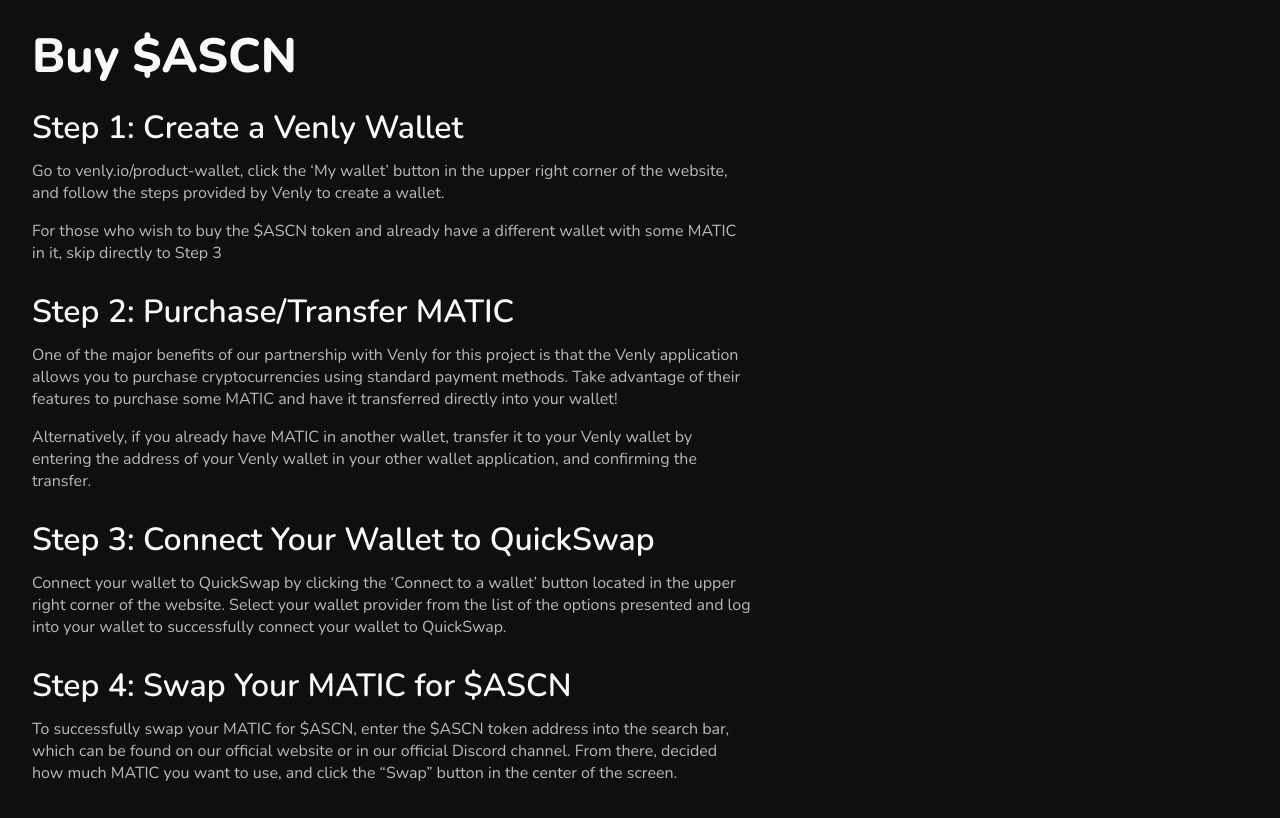
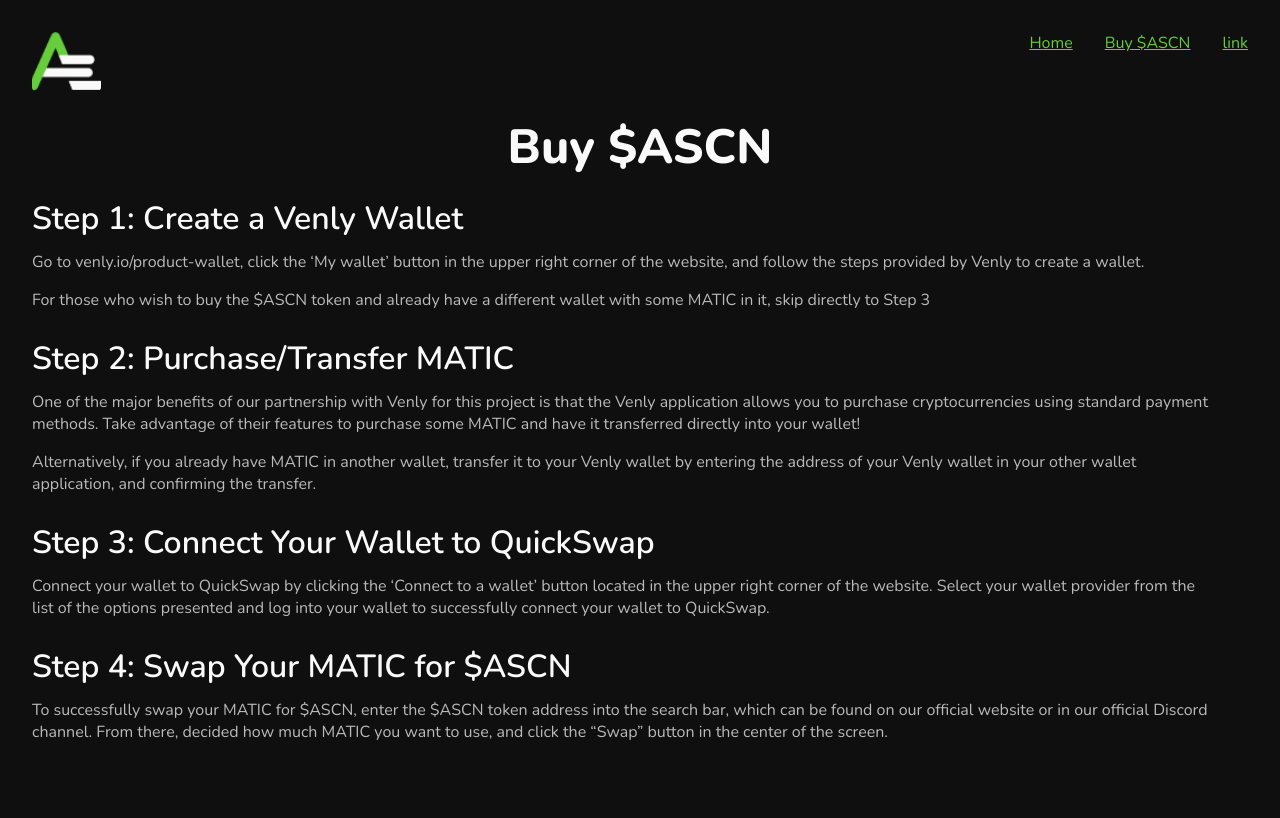
Before and after one commit to nquintan-catalyst/ascensionx, a React (Create React App) app: page /ascensionx/buy in a window 1280 px wide. Shown: the top 818 px of the page. Built offline with nearby package versions, Linux system fonts and the light colour scheme.

Commit message:
Added small fixes

```diff
--- a/src/components/Buy.tsx
+++ b/src/components/Buy.tsx
@@ -1,6 +1,11 @@
+import Header from "./Header";
+
 const Buy: React.FC = () => {
     return(
         <div>
+            <Header />
+            <div className="buy">
+
                 <h1>Buy $ASCN</h1>
 
                 <h2>Step 1: Create a Venly Wallet</h2>
@@ -16,6 +21,8 @@
 
                 <h2>Step 4: Swap Your MATIC for $ASCN</h2>
                 <p>To successfully swap your MATIC for $ASCN, enter the $ASCN token address into the search bar, which can be found on our official website or in our official Discord channel. From there, decided how much MATIC you want to use, and click the “Swap” button in the center of the screen.</p>
+
+            </div>
         </div>
     );
 };
--- a/src/components/Menu.tsx
+++ b/src/components/Menu.tsx
@@ -2,10 +2,10 @@
   return (
     <nav className="menu">
       <li className="menu__item">
-        <a href="/ascensionx/buy">Buy $ASCN</a>
+        <a href="/ascensionx">Home</a>
       </li>
       <li className="menu__item">
-        <a href="#1">link</a>
+        <a href="/ascensionx/buy">Buy $ASCN</a>
       </li>
       <li className="menu__item">
         <a href="#1">link</a>
--- a/src/components/Tokenomics.tsx
+++ b/src/components/Tokenomics.tsx
@@ -84,12 +84,7 @@
 
 const footer = (tooltipItems: any) => {
   const index = tooltipItems[0].dataIndex;
-
-  return (
-    "Allocation: " + tooltipData[index].Allocation
-    + "\nUnlock Schedule: " + tooltipData[index].Unlock
-    + "\nUse Case: " + tooltipData[index].Use
-    );
+  return("Click for more info");
 };
 
 const tooltipData = [
--- a/src/index.css
+++ b/src/index.css
@@ -509,4 +509,16 @@
   width: 30vw;
   height: auto;
 }
+
+.buy {
+  padding-top: 2rem;
+}
+
+.buy h1 {
+  text-align: center;
+}
+
+.buy p {
+  max-width: calc(100vw - 6rem);
+}
 /*# sourceMappingURL=index.css.map */
--- a/src/index.scss
+++ b/src/index.scss
@@ -423,3 +423,13 @@
     height: auto;
   }
 }
+
+.buy {
+  padding-top: 2rem;
+  h1 {
+    text-align: center;
+  }
+  p {
+    max-width: calc(100vw - 6rem);
+  }
+}
```
Also changed, not shown: 1 other file (tests, documents, lock files or other folders). Lines whose indentation alone changed are shown as unchanged.
